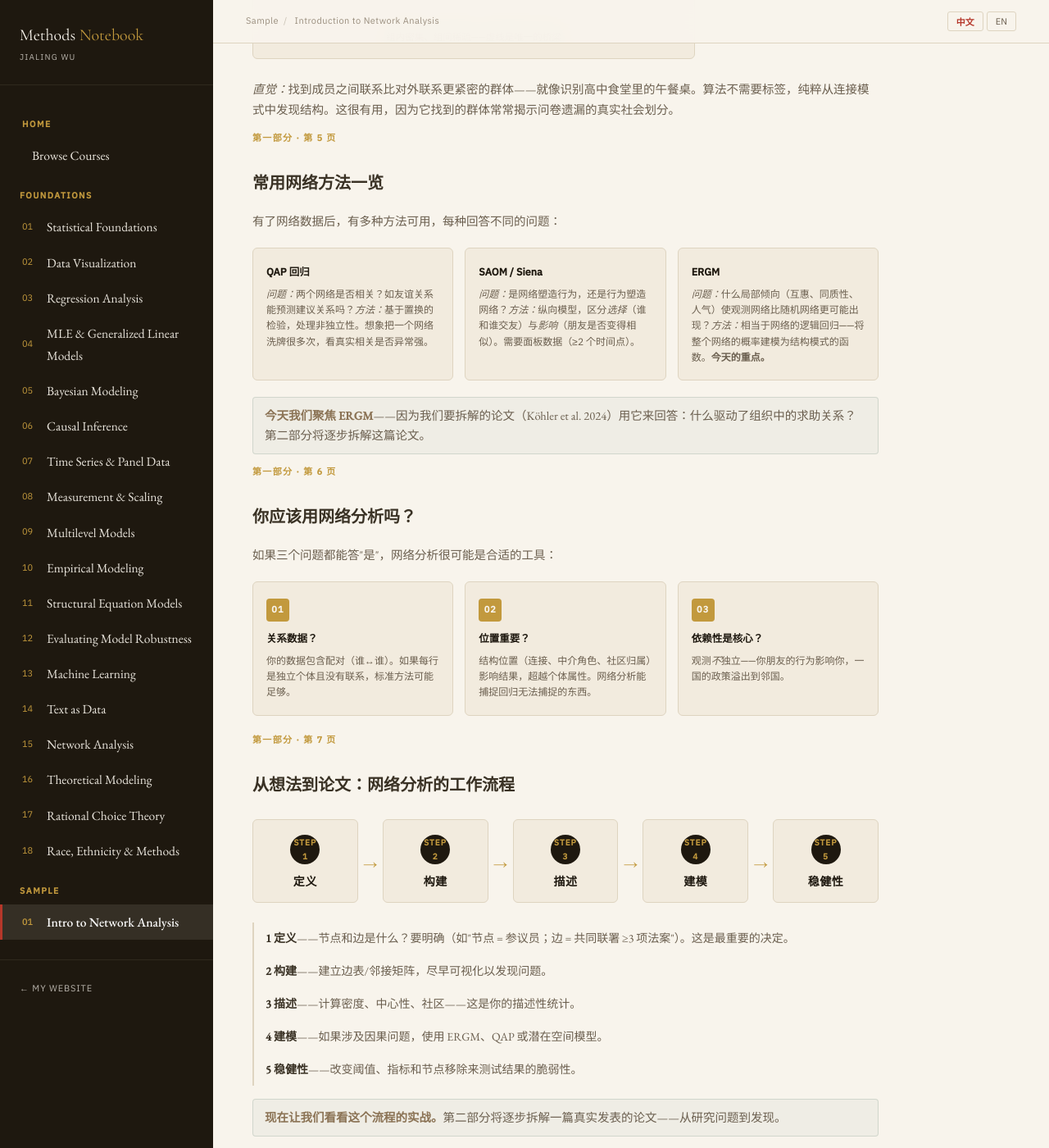
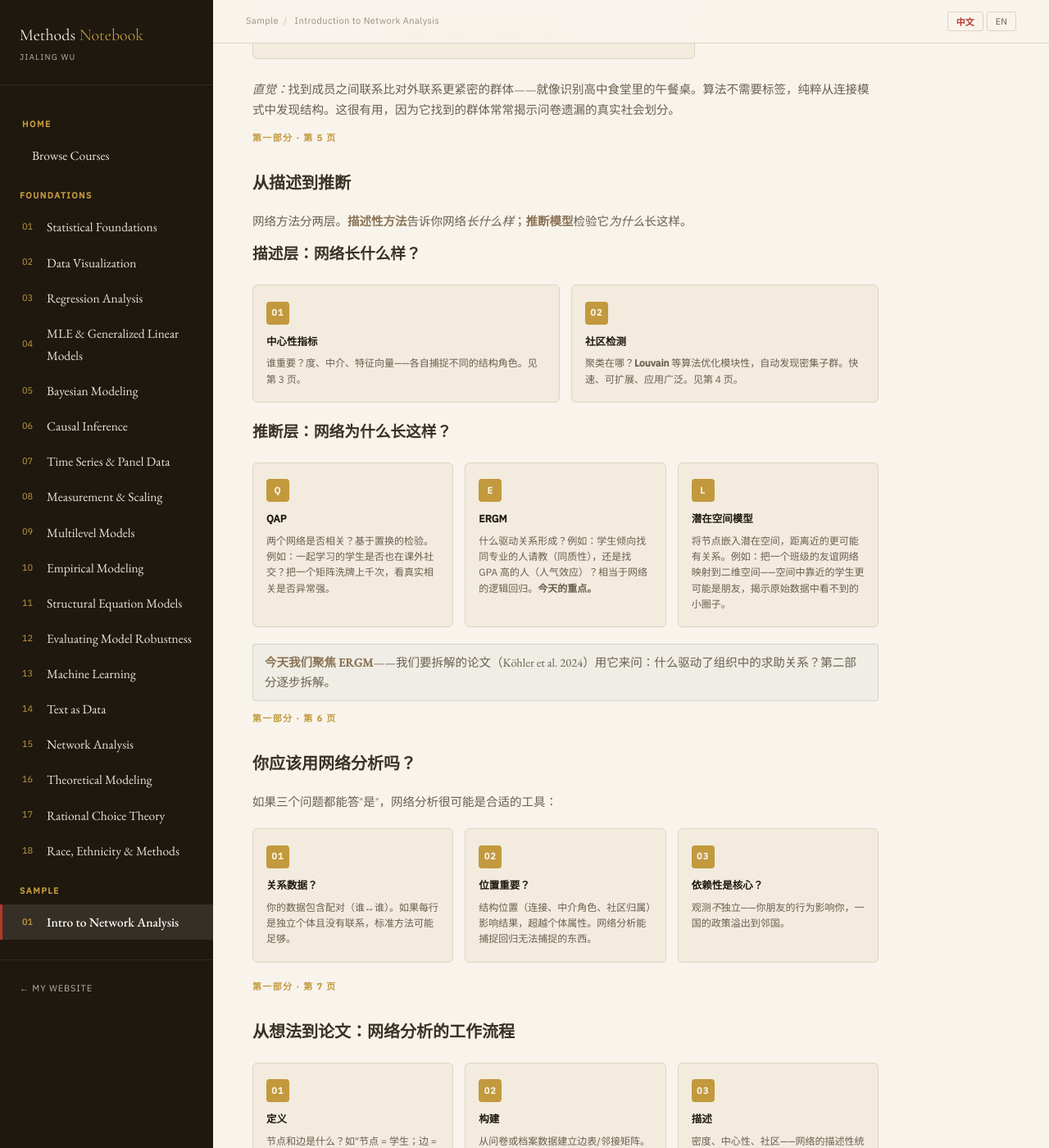
Before and after one commit to jialing-wu/jialing-wu.github.io, a Jekyll site: the page built from methods/sample-network-intro.html, in a window 1280 px wide and 1400 px high, scrolled down 2474 px. Shown: the whole window at 82% size. Built offline with Jekyll 4.4.1, drawn with Linux system fonts in a browser that asks for light colours; some of the changed text lies outside the part shown.

```diff
--- a/methods/sample-network-intro.html
+++ b/methods/sample-network-intro.html
@@ -278,8 +278,8 @@
   <h2 data-lang="en">Why Study Relationships, Not Just Individuals?</h2>
   <h2 data-lang="zh">为什么要研究关系，而不只是个体？</h2>
 
-  <p class="method-desc" data-lang="en">Most methods treat observations as independent rows. But many social phenomena are relational — who co-sponsors legislation with whom reveals hidden political alliances that individual attributes cannot explain. Network analysis shifts the question from "what are this person's attributes?" to "what is their position in a web of relationships?"</p>
-  <p class="method-desc" data-lang="zh">大多数方法把观测当作独立的行。但许多社会现象是关系性的——谁和谁联署法案揭示了个体属性无法解释的政治联盟。网络分析把问题从"这个人有什么属性？"转变为"这个人在关系网中处于什么位置？"</p>
+  <p class="method-desc" data-lang="en">Most methods treat observations as independent rows. But many social phenomena are relational — who asks whom for study help reveals hidden learning communities that GPA alone cannot explain. Network analysis shifts the question from "what are this person's attributes?" to "what is their position in a web of relationships?"</p>
+  <p class="method-desc" data-lang="zh">大多数方法把观测当作独立的行。但许多社会现象是关系性的——谁找谁请教功课揭示了 GPA 无法解释的隐性学习社群。网络分析把问题从"这个人有什么属性？"转变为"这个人在关系网中处于什么位置？"</p>
 
   <!-- VIS: Spreadsheet vs Network -->
   <div class="vis-row">
@@ -499,35 +499,59 @@
 <div class="slide" id="slide-methods-overview">
   <div class="slide-num" data-lang="en">Part 1 · Slide 5</div>
   <div class="slide-num" data-lang="zh">第一部分 · 第 5 页</div>
-  <h2 data-lang="en">Common Network Methods at a Glance</h2>
-  <h2 data-lang="zh">常用网络方法一览</h2>
+  <h2 data-lang="en">From Description to Inference</h2>
+  <h2 data-lang="zh">从描述到推断</h2>
 
-  <p class="method-desc" data-lang="en">Once you have network data, several methods are available. Each answers a different question:</p>
-  <p class="method-desc" data-lang="zh">有了网络数据后，有多种方法可用，每种回答不同的问题：</p>
+  <p class="method-desc" data-lang="en">Network methods fall into two layers. <strong>Descriptive methods</strong> tell you <em>what</em> the network looks like; <strong>inferential models</strong> test <em>why</em> it looks that way.</p>
+  <p class="method-desc" data-lang="zh">网络方法分两层。<strong>描述性方法</strong>告诉你网络<em>长什么样</em>；<strong>推断模型</strong>检验它<em>为什么</em>长这样。</p>
 
-  <div class="check-grid">
+  <h3 data-lang="en">Descriptive: What Does the Network Look Like?</h3>
+  <h3 data-lang="zh">描述层：网络长什么样？</h3>
+  <div class="check-grid" style="grid-template-columns:1fr 1fr">
     <div class="check-card">
-      <div class="check-title" data-lang="en">QAP Regression</div>
-      <div class="check-title" data-lang="zh">QAP 回归</div>
-      <div class="check-desc" data-lang="en"><em>Question:</em> Do two networks correlate? E.g. do friendship ties predict advice ties? <em>How:</em> permutation-based test that handles non-independence. Think of shuffling one network many times and checking if the real correlation is unusually strong.</div>
-      <div class="check-desc" data-lang="zh"><em>问题：</em>两个网络是否相关？如友谊关系能预测建议关系吗？<em>方法：</em>基于置换的检验，处理非独立性。想象把一个网络洗牌很多次，看真实相关是否异常强。</div>
+      <div class="check-icon">01</div>
+      <div class="check-title" data-lang="en">Centrality Measures</div>
+      <div class="check-title" data-lang="zh">中心性指标</div>
+      <div class="check-desc" data-lang="en">Who is important? Degree, betweenness, eigenvector — each captures a different structural role. Covered in Slide 3.</div>
+      <div class="check-desc" data-lang="zh">谁重要？度、中介、特征向量——各自捕捉不同的结构角色。见第 3 页。</div>
     </div>
     <div class="check-card">
-      <div class="check-title" data-lang="en">SAOM / Siena</div>
-      <div class="check-title" data-lang="zh">SAOM / Siena</div>
-      <div class="check-desc" data-lang="en"><em>Question:</em> Does the network shape behavior, or does behavior shape the network? <em>How:</em> longitudinal model that separates <em>selection</em> (who befriends whom) from <em>influence</em> (do friends become similar). Requires panel data (≥2 time points).</div>
-      <div class="check-desc" data-lang="zh"><em>问题：</em>是网络塑造行为，还是行为塑造网络？<em>方法：</em>纵向模型，区分<em>选择</em>（谁和谁交友）与<em>影响</em>（朋友是否变得相似）。需要面板数据（≥2 个时间点）。</div>
-    </div>
-    <div class="check-card">
-      <div class="check-title" data-lang="en">ERGM</div>
-      <div class="check-title" data-lang="zh">ERGM</div>
-      <div class="check-desc" data-lang="en"><em>Question:</em> What local tendencies (reciprocity, homophily, popularity) make the observed network more likely than random? <em>How:</em> like logistic regression, but for networks — models the probability of the whole network as a function of structural patterns. <strong>Today's focus.</strong></div>
-      <div class="check-desc" data-lang="zh"><em>问题：</em>什么局部倾向（互惠、同质性、人气）使观测网络比随机网络更可能出现？<em>方法：</em>相当于网络的逻辑回归——将整个网络的概率建模为结构模式的函数。<strong>今天的重点。</strong></div>
+      <div class="check-icon">02</div>
+      <div class="check-title" data-lang="en">Community Detection</div>
+      <div class="check-title" data-lang="zh">社区检测</div>
+      <div class="check-desc" data-lang="en">Where are the clusters? Algorithms like <strong>Louvain</strong> optimize modularity to find dense subgroups automatically. Fast, scalable, widely used. Covered in Slide 4.</div>
+      <div class="check-desc" data-lang="zh">聚类在哪？<strong>Louvain</strong> 等算法优化模块性，自动发现密集子群。快速、可扩展、应用广泛。见第 4 页。</div>
     </div>
   </div>
 
-  <div class="method-when" data-lang="en"><strong>Today we focus on ERGM</strong> — because our paper (Köhler et al. 2024) uses it to answer: what drives advice-seeking ties in an organization? Part 2 walks through this paper step by step.</div>
-  <div class="method-when" data-lang="zh"><strong>今天我们聚焦 ERGM</strong>——因为我们要拆解的论文（Köhler et al. 2024）用它来回答：什么驱动了组织中的求助关系？第二部分将逐步拆解这篇论文。</div>
+  <h3 data-lang="en">Inferential: Why Does the Network Look This Way?</h3>
+  <h3 data-lang="zh">推断层：网络为什么长这样？</h3>
+  <div class="check-grid">
+    <div class="check-card">
+      <div class="check-icon">Q</div>
+      <div class="check-title" data-lang="en">QAP</div>
+      <div class="check-title" data-lang="zh">QAP</div>
+      <div class="check-desc" data-lang="en">Do two networks correlate? Permutation-based test. E.g. do students who study together also hang out socially? Shuffle one matrix thousands of times and check if the real correlation is unusually strong.</div>
+      <div class="check-desc" data-lang="zh">两个网络是否相关？基于置换的检验。例如：一起学习的学生是否也在课外社交？把一个矩阵洗牌上千次，看真实相关是否异常强。</div>
+    </div>
+    <div class="check-card">
+      <div class="check-icon">E</div>
+      <div class="check-title" data-lang="en">ERGM</div>
+      <div class="check-title" data-lang="zh">ERGM</div>
+      <div class="check-desc" data-lang="en">What drives tie formation? E.g. do students seek help from same-major peers (homophily), or from high-GPA classmates (popularity)? Like logistic regression for networks. <strong>Today's focus.</strong></div>
+      <div class="check-desc" data-lang="zh">什么驱动关系形成？例如：学生倾向找同专业的人请教（同质性），还是找 GPA 高的人（人气效应）？相当于网络的逻辑回归。<strong>今天的重点。</strong></div>
+    </div>
+    <div class="check-card">
+      <div class="check-icon">L</div>
+      <div class="check-title" data-lang="en">Latent Space</div>
+      <div class="check-title" data-lang="zh">潜在空间模型</div>
+      <div class="check-desc" data-lang="en">Embed nodes in a latent space where proximity predicts ties. E.g. map a classroom's friendship network into 2D — students close in the space are likely friends, revealing cliques invisible in raw data.</div>
+      <div class="check-desc" data-lang="zh">将节点嵌入潜在空间，距离近的更可能有关系。例如：把一个班级的友谊网络映射到二维空间——空间中靠近的学生更可能是朋友，揭示原始数据中看不到的小圈子。</div>
+    </div>
+  </div>
+
+  <div class="method-when" data-lang="en"><strong>Today we focus on ERGM</strong> — our paper (Köhler et al. 2024) uses it to ask: what drives advice-seeking ties in an organization? Part 2 walks through this step by step.</div>
+  <div class="method-when" data-lang="zh"><strong>今天我们聚焦 ERGM</strong>——我们要拆解的论文（Köhler et al. 2024）用它来问：什么驱动了组织中的求助关系？第二部分逐步拆解。</div>
 </div>
 
 <!-- SLIDE: When to Use -->
@@ -573,32 +597,44 @@
   <h2 data-lang="en">From Idea to Paper: A Network Analysis Workflow</h2>
   <h2 data-lang="zh">从想法到论文：网络分析的工作流程</h2>
 
-  <!-- VIS: Flow diagram with descriptions -->
-  <div class="flow-row">
-    <div class="flow-step"><div class="flow-num">STEP 1</div><div class="flow-title" data-lang="en">Define</div><div class="flow-title" data-lang="zh">定义</div></div>
-    <div class="flow-arrow">→</div>
-    <div class="flow-step"><div class="flow-num">STEP 2</div><div class="flow-title" data-lang="en">Construct</div><div class="flow-title" data-lang="zh">构建</div></div>
-    <div class="flow-arrow">→</div>
-    <div class="flow-step"><div class="flow-num">STEP 3</div><div class="flow-title" data-lang="en">Describe</div><div class="flow-title" data-lang="zh">描述</div></div>
-    <div class="flow-arrow">→</div>
-    <div class="flow-step"><div class="flow-num">STEP 4</div><div class="flow-title" data-lang="en">Model</div><div class="flow-title" data-lang="zh">建模</div></div>
-    <div class="flow-arrow">→</div>
-    <div class="flow-step"><div class="flow-num">STEP 5</div><div class="flow-title" data-lang="en">Robustness</div><div class="flow-title" data-lang="zh">稳健性</div></div>
+  <div class="check-grid">
+    <div class="check-card">
+      <div class="check-icon">01</div>
+      <div class="check-title" data-lang="en">Define</div>
+      <div class="check-title" data-lang="zh">定义</div>
+      <div class="check-desc" data-lang="en">What are nodes and edges? E.g. "Nodes = students; edge = asked for help at least twice." The most important decision.</div>
+      <div class="check-desc" data-lang="zh">节点和边是什么？如"节点 = 学生；边 = 至少请教过两次"。最重要的决定。</div>
+    </div>
+    <div class="check-card">
+      <div class="check-icon">02</div>
+      <div class="check-title" data-lang="en">Construct</div>
+      <div class="check-title" data-lang="zh">构建</div>
+      <div class="check-desc" data-lang="en">Build edge list or adjacency matrix from survey / archival data. Visualize early to spot errors.</div>
+      <div class="check-desc" data-lang="zh">从问卷或档案数据建立边表/邻接矩阵。尽早可视化以发现问题。</div>
+    </div>
+    <div class="check-card">
+      <div class="check-icon">03</div>
+      <div class="check-title" data-lang="en">Describe</div>
+      <div class="check-title" data-lang="zh">描述</div>
+      <div class="check-desc" data-lang="en">Density, centrality, communities — the network's descriptive statistics.</div>
+      <div class="check-desc" data-lang="zh">密度、中心性、社区——网络的描述性统计。</div>
+    </div>
   </div>
-
-  <div class="step-details" data-lang="en">
-    <div class="step-item"><strong>1 Define</strong> — what are nodes and edges? Be explicit (e.g. "Nodes = senators; edge = co-sponsored ≥3 bills"). This is the most important decision.</div>
-    <div class="step-item"><strong>2 Construct</strong> — build edge list / adjacency matrix; visualize early to spot issues.</div>
-    <div class="step-item"><strong>3 Describe</strong> — compute density, centrality, communities — this is your descriptive statistics.</div>
-    <div class="step-item"><strong>4 Model</strong> — if causal questions arise, use ERGM, QAP, or latent space models.</div>
-    <div class="step-item"><strong>5 Robustness</strong> — vary thresholds, measures, and node removals to test fragility.</div>
-  </div>
-  <div class="step-details" data-lang="zh">
-    <div class="step-item"><strong>1 定义</strong>——节点和边是什么？要明确（如"节点 = 参议员；边 = 共同联署 ≥3 项法案"）。这是最重要的决定。</div>
-    <div class="step-item"><strong>2 构建</strong>——建立边表/邻接矩阵，尽早可视化以发现问题。</div>
-    <div class="step-item"><strong>3 描述</strong>——计算密度、中心性、社区——这是你的描述性统计。</div>
-    <div class="step-item"><strong>4 建模</strong>——如果涉及因果问题，使用 ERGM、QAP 或潜在空间模型。</div>
-    <div class="step-item"><strong>5 稳健性</strong>——改变阈值、指标和节点移除来测试结果的脆弱性。</div>
+  <div class="check-grid" style="grid-template-columns:1fr 1fr">
+    <div class="check-card">
+      <div class="check-icon">04</div>
+      <div class="check-title" data-lang="en">Model</div>
+      <div class="check-title" data-lang="zh">建模</div>
+      <div class="check-desc" data-lang="en">Test hypotheses with ERGM, QAP, or latent space models (see Slide 5).</div>
+      <div class="check-desc" data-lang="zh">用 ERGM、QAP 或潜在空间模型检验假设（见第 5 页）。</div>
+    </div>
+    <div class="check-card">
+      <div class="check-icon">05</div>
+      <div class="check-title" data-lang="en">Robustness</div>
+      <div class="check-title" data-lang="zh">稳健性</div>
+      <div class="check-desc" data-lang="en">Vary thresholds and measures; remove key nodes to test stability.</div>
+      <div class="check-desc" data-lang="zh">改变阈值和指标，移除关键节点测试结果是否稳定。</div>
+    </div>
   </div>
 
   <div class="method-when" data-lang="en"><strong>Now let's see this workflow in action.</strong> Part 2 walks through a real published paper — from research question to findings.</div>
```
